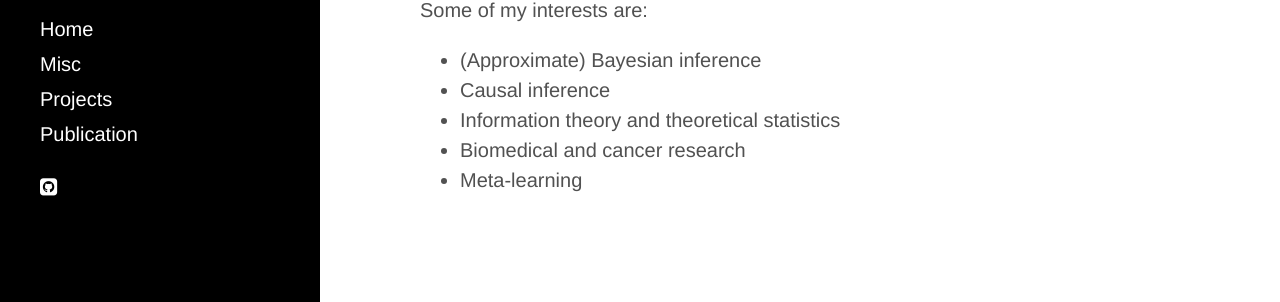
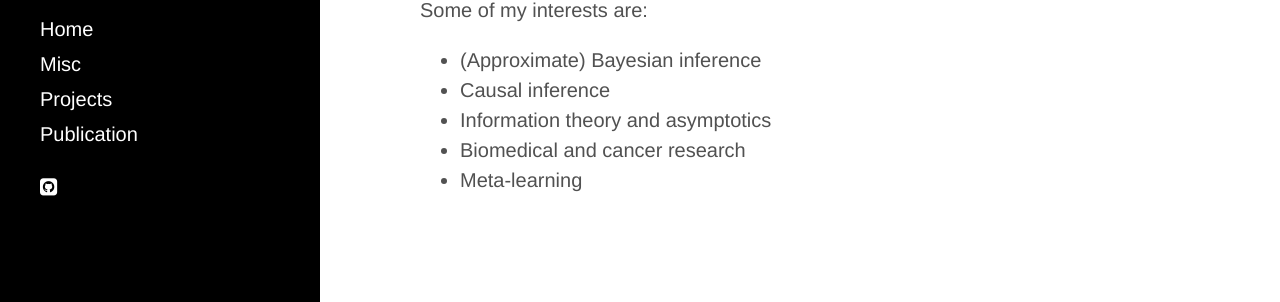
Before and after one commit to mingzhang-yin/mingzhang-yin.github.io, a Jekyll site: the page built from index.md, in a window 1280 px wide. Shown: the part 325-627 px from the top of the page. Built offline with Jekyll 4.4.1, drawn with Linux system fonts in a browser that asks for light colours; nearby versions of some CDN libraries.

Commit message:
Update index.md

```diff
--- a/index.md
+++ b/index.md
@@ -19,7 +19,7 @@ title: Home
   <ul>
    <li> (Approximate) Bayesian inference </li>
    <li> Causal inference </li>
-   <li> Information theory and theoretical statistics  </li>
+   <li> Information theory and asymptotics </li>
    <li> Biomedical and cancer research </li>
    <li> Meta-learning </li>
   </ul>
```
